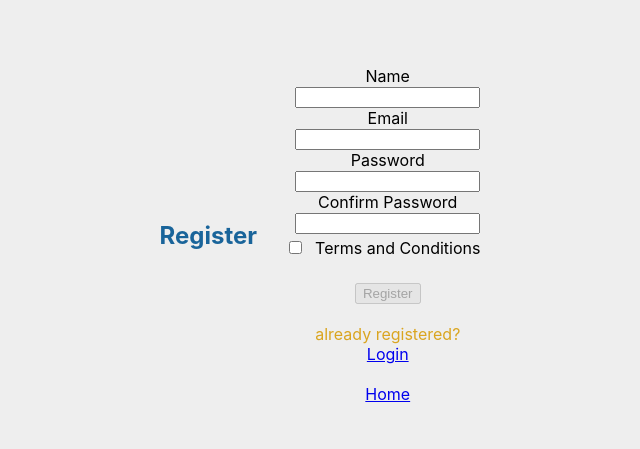
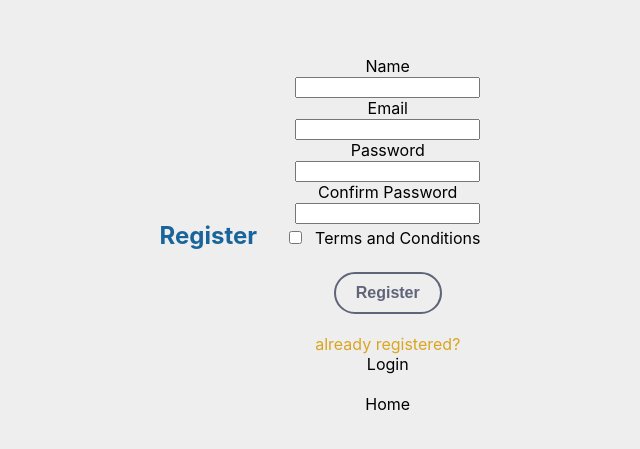
Before and after one commit to chingu-voyages/v8-geckos-team-06, a React (Create React App) app: page /register in a window 1280 px wide. Shown: the part 165-614 px from the top of the page, without its empty margins (325-965 px from the left). Built offline with nearby package versions, Linux system fonts and the light colour scheme.

Commit message:
restore form btns style

```diff
--- a/src/components/Login/Signin.css
+++ b/src/components/Login/Login.css
@@ -97,6 +97,12 @@ label {
   color: #fff;
 }
 
+.btn-disabled {
+  border-color: #5f7868;
+  color: #5f7868;
+  pointer-events: none;
+}
+
 .form-links {
 
 }
--- a/src/components/Login/Login.js
+++ b/src/components/Login/Login.js
@@ -1,5 +1,5 @@
 import React from 'react';
-import './Signin.css';
+import './Login.css';
 import LoginForm from './LoginForm.js';
 import { Redirect } from 'react-router-dom'
 
--- a/src/components/Login/LoginForm.js
+++ b/src/components/Login/LoginForm.js
@@ -9,8 +9,8 @@ import { Link } from 'react-router-dom'
 const renderField = ({ input, label, type, meta: { touched, error}}) => (
 		<div>
 			<div>
-				 <input  {...input} placeholder={label}type={type}/>
-				 <div style={{color: 'red'}}>
+				<input  {...input} placeholder={label}type={type}/>
+				<div style={{color: 'red'}}>
 				 	{touched && error && <span>{error}</span>}
 				 </div>
 			</div>
@@ -33,12 +33,12 @@ submitSucceeded ? (
 					</div>
 					{error && <div className="alert alert-danger" role="alert">{error}</div>}
 					<br/>
-					<button type="submit" disabled={pristine || submitting} className="btn btn-outline-primary btn-lg">Log In</button>
-     <br></br>
-     <br></br>
+					<button type="submit" disabled={pristine || submitting} className={ pristine ? `login-btn btn-disabled` : `login-btn`} >Log In</button>
+					<br></br>
+					<br></br>
 					<div className="form-links">
-      <Link to="/">Home</Link>
-     </div>
+						<Link className="form-link" to="/">Home</Link>
+					</div>
 				</form>
 			</div>
 	)
--- a/src/components/register/Register.css
+++ b/src/components/register/Register.css
@@ -7,9 +7,6 @@
 }
 
 .register-form {
-}
-
-.sign_up {
   display: flex;
   flex-direction: column;
   align-items: center;
@@ -179,6 +176,12 @@ label {
   color: #fff;
 }
 
+.btn-disabled {
+  border-color: #5f6478;
+  color: #5f6478;
+  pointer-events: none;
+}
+
 .form-links {
 
 }
--- a/src/components/register/RegisterForm.js
+++ b/src/components/register/RegisterForm.js
@@ -49,17 +49,17 @@ submitSucceeded ? (
             { error && <strong style={{color:'darkred'}}>{ error }</strong> }
           </div>
           <br></br>
-				<button type="submit" disabled={ pristine  || submitting } className="btn btn-outline-primary btn-lg">Register</button>
+          <button type="submit" disabled={ pristine  || submitting } className={ pristine ? `register-btn btn-disabled` : `register-btn`}>Register</button>
         </form>
         <br></br>
         <div>
           <label htmlFor="Link" style={{color:'goldenrod'}}>already registered?</label>
           <br></br>
-				<Link to='/login' className="btn btn-outline-alert btn-lg">Login</Link>
+          <Link to='/login' className="form-link">Login</Link>
         </div>
         <br></br>
         <div className="form-links">
-     <Link to="/">Home</Link>
+          <Link className="form-link" to="/">Home</Link>
         </div>
       </div>
 	)
--- a/src/index.css
+++ b/src/index.css
@@ -18,3 +18,8 @@ code {
   font-family: source-code-pro, Menlo, Monaco, Consolas, "Courier New",
     monospace;
 }
+
+a {
+  text-decoration: none;
+  color: inherit;
+}
```
Lines whose indentation alone changed are shown as unchanged.
